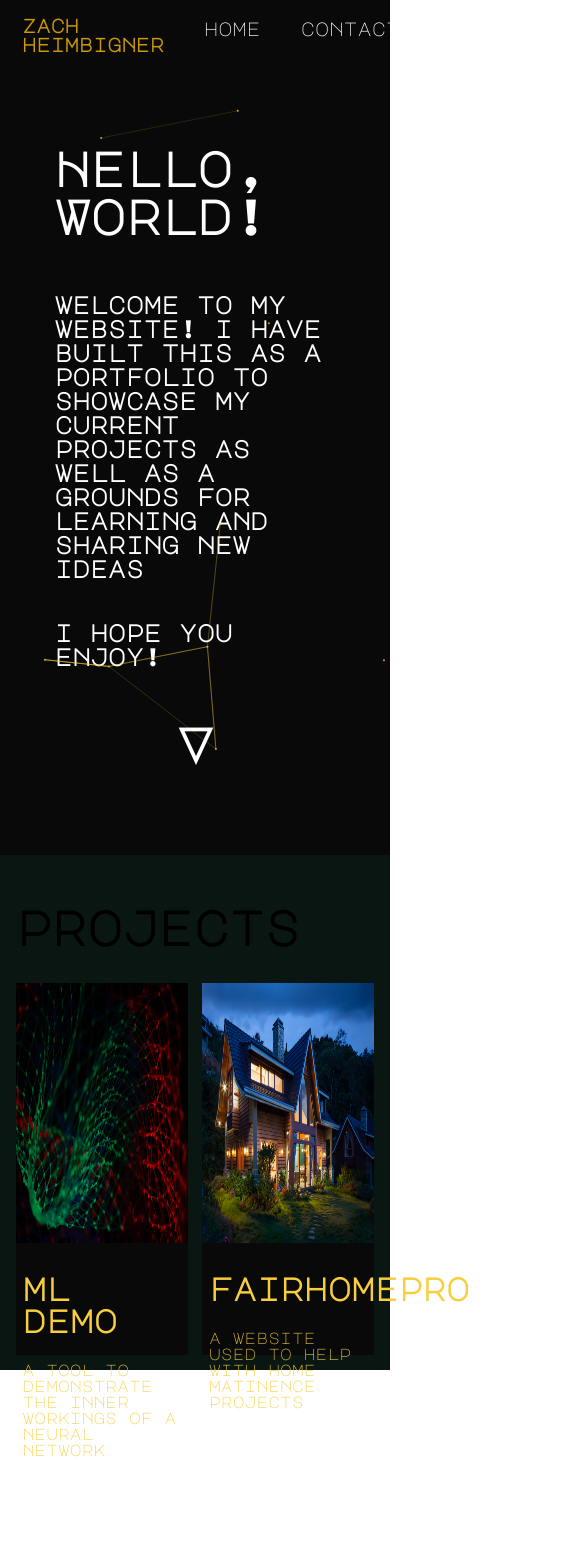
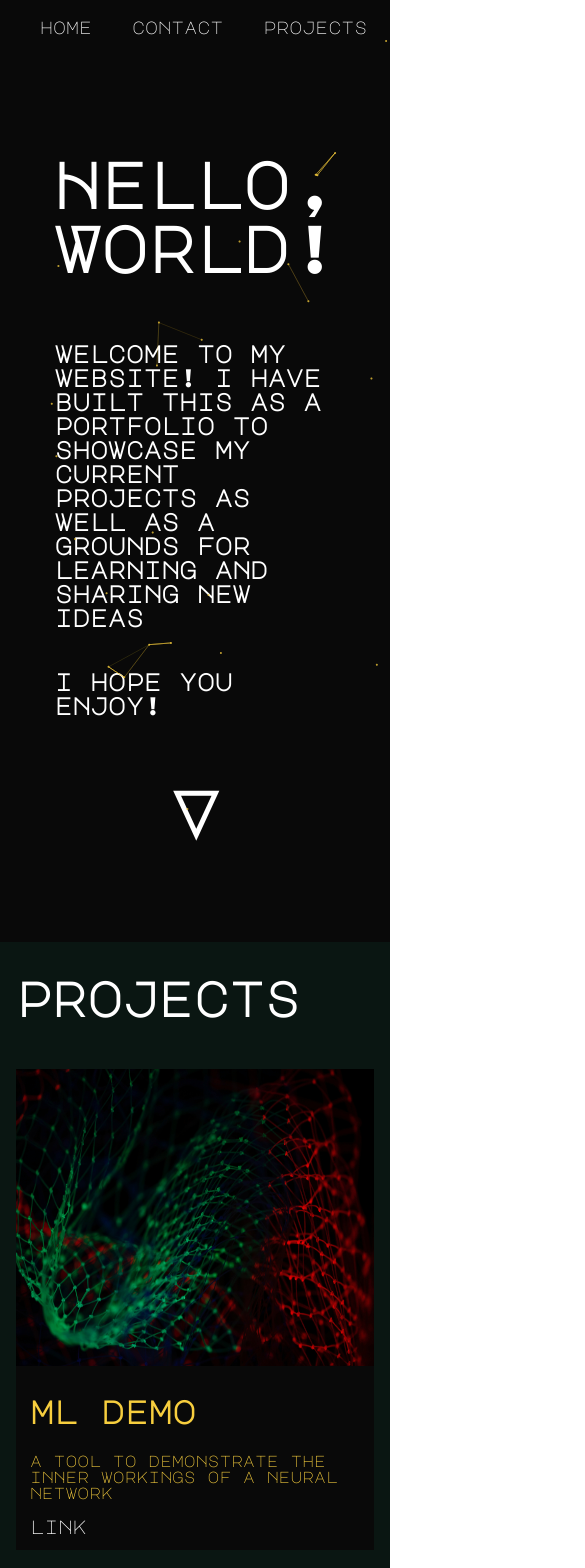
Before and after one commit to HZ-2000/Personal-Website-V2, a React (Create React App) app in the folder client/: page / in a window 390 px wide. Shown: the top 1568 px of the page, 585 px wide, since content can reach past the window. Before the commit the page ends 1500 px from the top, so only its background shows below. Built offline with nearby package versions, Linux system fonts and the light colour scheme.

Commit message:
Mobile support finished

```diff
--- a/client/src/components/Nav.tsx
+++ b/client/src/components/Nav.tsx
@@ -19,7 +19,7 @@ export const Nav: React.FC = () => {
                 <ul>
                     <Link className='link-wrapper' to='/projects'>projects</Link>
                 </ul>
-                <ul>
+                <ul className='cgol'>
                     <Link className='link-wrapper' to='/cgol'>cgol</Link>
                 </ul>
             </div>
--- a/client/src/components/css/Nav.css
+++ b/client/src/components/css/Nav.css
@@ -1,20 +1,19 @@
 nav {
     display: flex;
     justify-content: space-between;
+    padding-left: 20px;
+    padding-right: 20px;
 }
 
 .Right-Side {
     display: flex;
     justify-content: space-evenly;
     font-size: 1.2em;
-    padding-right: 22px;
 }
 
 .Left-Side {
-    padding-left: 22px;
-    color: #CC9900;
+    color: var(--text-color-1);
     font-size: .8em;
-    height: 22px;
 }
 
 .link-wrapper {
@@ -26,6 +25,24 @@ nav {
 }
 
 .link-wrapper:hover {
-    border-bottom: 1px solid #CC9900;
-    color: #CC9900;
+    border-bottom: 1px solid var(--text-color-1);
+    color: var(--text-color-1);
 }
+
+@media (max-width: 992px) {
+    nav {
+        padding-left: 0;
+        padding-right: 0;
+    }
+    .Left-Side {
+        display: none;
+    }
+    .Right-Side{
+        font-size: 1.1em;
+        padding-left: 0px;
+    }
+
+    .cgol {
+        display: none;
+    }
+}
--- a/client/src/views/Homepage.tsx
+++ b/client/src/views/Homepage.tsx
@@ -49,7 +49,7 @@ export const Homepage: React.FC = () => {
                     },
                     links: {
                         color: "#F7CE3E",
-                        distance: 150,
+                        distance: 50,
                         enable: true,
                         opacity: 0.5,
                         width: 1,
@@ -70,7 +70,7 @@ export const Homepage: React.FC = () => {
                         enable: true,
                         area: 800,
                         },
-                        value: 20,
+                        value: 60,
                     },
                     opacity: {
                         value: 0.5,
--- a/client/src/views/Projects.tsx
+++ b/client/src/views/Projects.tsx
@@ -19,47 +19,39 @@ export const Projects: React.FC = () => {
 
             <div className={styles.projectGrid}>
                 <div className={styles.project}>
+                <img src={net} alt='net' />
                     <div className={styles.text}>
                         <h2>ml demo</h2>
-                        <p>a simple application built with python that allows the user to play with a neural network to understand what factors effect its results</p>
-                        <div className={styles.link_wrapper}>
-                            <a href='https://github.com/HZ-2000/Machine-Learning-Demo.git'>link</a>
-                        </div>
+                        <p>a simple application built with python that allows the user to play with a neural network for educational purposes</p>
+                        <a className={styles.link_wrapper} href='https://github.com/HZ-2000/Machine-Learning-Demo.git'>link</a>
                     </div>
-                    <img src={net} alt='net' />
                 </div>
 
                 <div className={styles.project}>
+                <img src={home} alt='home' />
                     <div className={styles.text}>
                         <h2>fair home pro</h2>
                         <p>fairhomepro, a home care market place where users can find contractors for different home improvment tasks</p>
-                        <div className={styles.link_wrapper}>
-                            <a href='https://github.com/HZ-2000/FairHomePro.git'>link</a>
-                        </div>
+                        <a className={styles.link_wrapper} href='https://github.com/HZ-2000/FairHomePro.git'>link</a>
                     </div>
-                    <img src={home} alt='home' />
                 </div>
 
                 <div className={styles.project}>
+                <img src={tree} alt='tree' />
                     <div className={styles.text}>
                         <h2>personal website V2</h2>
                         <p> this is the website you are currently viewing! the second version added a new react frontend with typescript </p>
-                        <div className={styles.link_wrapper}>
-                            <a href='https://github.com/HZ-2000/Personal-Website-V2.git'>link</a>
-                        </div>
+                        <a className={styles.link_wrapper} href='https://github.com/HZ-2000/Personal-Website-V2.git'>link</a>
                     </div>
-                    <img src={tree} alt='tree' />
                 </div>
 
                 <div className={styles.project}>
+                <img src={tomatoe} alt='tomatoe' />
                     <div className={styles.text} >
                         <h2>pomodoro timer</h2>
                         <p> a pomodoro timer that has a task list attached, so that you may log tasks and use the timer above to manage your time </p>
-                        <div className={styles.link_wrapper}>
-                            <a href='https://github.com/HZ-2000/Pomodoro-Timer'>link</a>
-                        </div>
+                        <a className={styles.link_wrapper} href='https://github.com/HZ-2000/Pomodoro-Timer'>link</a>
                     </div>
-                    <img src={tomatoe} alt='tomatoe' />
                 </div>
             </div>
         </div>
--- a/client/src/views/cgol.tsx
+++ b/client/src/views/cgol.tsx
@@ -211,7 +211,7 @@ export const CGOL: React.FC = () => {
                                     style={{width: 20,
                                             height: 20,
                                             backgroundColor: grid[i][k] ? "pink" : undefined,
-                                            border: "solid 1px black"}} />
+                                            border: "solid 1px grey"}} />
                             )
                         )}
                     </div>
--- a/client/src/views/css/Contact.module.css
+++ b/client/src/views/css/Contact.module.css
@@ -1,6 +1,7 @@
 .main {
     font-family: "Major Mono Display";
     background-color: var(--background-color);
+    height: 100%;
 }
 
 .title {
@@ -16,7 +17,21 @@
 
 .image {
     padding-left: 4%;
-    width: 50%;
+    width: 60%;
     padding-bottom: 4%;
     opacity: 70%;
 }
+
+@media (max-width: 992px) {
+    .title {
+        font-size: 1.2em;
+    }
+
+    .information {
+        font-size: .8em;
+    }
+
+    .image {
+        width: 90%;
+    }
+}
--- a/client/src/views/css/Home.module.css
+++ b/client/src/views/css/Home.module.css
@@ -19,20 +19,20 @@
 
 .projects {
     position: absolute;
-    width: 92%;
-    padding: 4%;
-    padding-bottom: 2%;
     background-color: var(--background-color-secondary);
 }
 
 .projects h1{
     font-size: 3em;
+    padding-left: 4%;
+    color: var(--text-color-2);
 }
 
 .projectGrid {
     display: grid;
     grid-template-columns: 48% 48%;
     column-gap: 4%;
+    padding: 4%;
 }
 
 .project {
@@ -53,6 +53,7 @@
 
 .projectText {
     color: var(--text-color-1);
+    background-color: var(--background-color);
     padding-bottom: 4%;
     padding-left: 4%;
 }
@@ -71,16 +72,12 @@
 }
 
 @media (max-width: 992px) {
-    .title h1 {
-      font-size: 3em;
-    }
-
-    .title p {
-      font-size: 1em;
-    }
-
-    .projects {
-        width: 92%;
-        padding: 4%;
+    .projectGrid {
+        display: grid;
+        grid-template-columns: 1fr;
+        grid-template-rows: 1fr 1fr;
+        row-gap: 10%;
+        background-color: var(--background-color-secondary);
+        padding-bottom: 40%;
     }
 }
--- a/client/src/views/css/Projects.module.css
+++ b/client/src/views/css/Projects.module.css
@@ -10,41 +10,34 @@
 }
 
 .projectGrid {
-    display: flex;
-    flex-direction: column;
+    display: grid;
+    grid-template-columns: auto auto;
+    grid-template-rows: auto auto;
+    column-gap: 4%;
+    row-gap: 4%;
     padding-left: 4%;
     padding-right: 4%;
-    padding-bottom: 4%;
-    row-gap: 20px;
+    padding-bottom: 8%;
 }
 
 .project {
-    overflow: hidden;
-    height: 400px;
-    animation-duration: 2s;
-    animation-fill-mode: forwards;
+    background-color: var(--background-color-secondary);
 }
 
 
 .project img {
+    float: up;
     width: 100%;
-    margin-top: 0;
+    height: 60%;
+    object-fit: fill;
 }
 
 .text {
-    position: absolute;
-    display: flex;
-    width: 30%;
-    flex-direction: column;
+    color: var(--text-color-1);
     padding-left: 4%;
-    padding-right: 4%;
-    font-weight: bold;
-    background-color: var(--background-color-secondary);
-    height: 400px;
 }
 
 .text h2{
-    color: var(--text-color-1);
     font-size: 3em;
 }
 
@@ -52,7 +45,7 @@
     font-size: 1.5em;
 }
 
-.link_wrapper a{
+.link_wrapper{
     font-size: 1.5em;
     border-bottom: 1px solid transparent;
     transition: border-bottom 0.5s;
@@ -60,6 +53,31 @@
     color: var(--text-color-1);
 }
 
-.link_wrapper a:hover {
+.link_wrapper:hover {
     border-bottom: 1px solid var(--text-color-1);
 }
+
+@media (max-width: 992px) {
+    .project img {
+        float: up;
+        width: 100%;
+        height: 50%;
+        object-fit: fill;
+    }
+
+    .projectGrid {
+        display: grid;
+        grid-template-columns: auto;
+        grid-template-rows: 1fr 1fr 1.2fr 1fr;
+        row-gap: 2%;
+        padding-bottom: 40%;
+    }
+
+    .text h2{
+        font-size: 2em;
+    }
+
+    .text p{
+        font-size: 1.2em;
+    }
+}
--- a/client/src/views/css/cgol.module.css
+++ b/client/src/views/css/cgol.module.css
@@ -22,6 +22,7 @@
 
 .button {
     background-color: var(--background-color-secondary);
+    color: var(--text-color-2);
     border: none;
     text-align: center;
     font-size: 1.4em;
```
